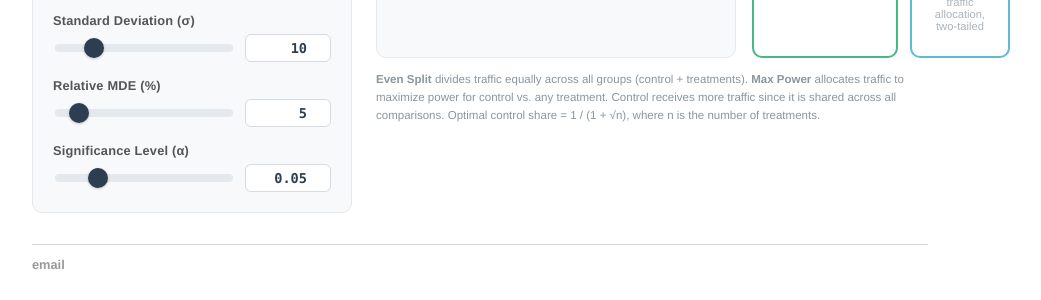
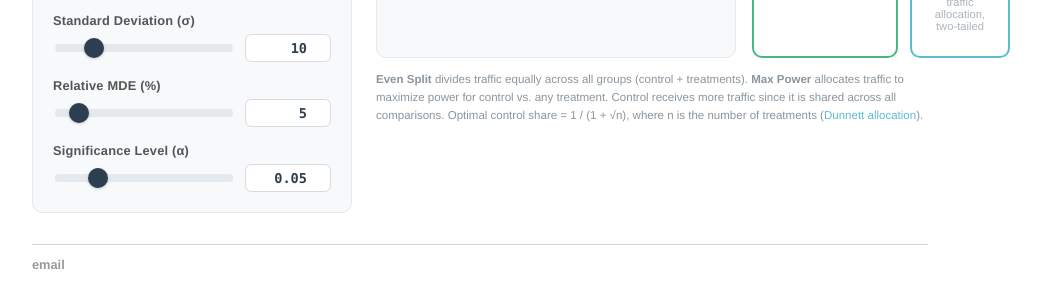
Before and after one commit to Archisman-Roy/Archisman-Roy.github.io, a Jekyll site: the page built from tools/multi-arm-calculator/index.html, in a window 1280 px wide. Shown: the part 694-994 px from the top of the page, without its empty margins (160-1201 px from the left). Built offline with Jekyll 4.4.1, drawn with Linux system fonts in a browser that asks for light colours.

Commit message:
Add Dunnett allocation reference link in note
Co-Authored-By: Claude Opus 4.6 <noreply@anthropic.com>

```diff
--- a/tools/multi-arm-calculator/index.html
+++ b/tools/multi-arm-calculator/index.html
@@ -558,7 +558,8 @@ title: Multi-Arm Experiment Calculator
                 <strong>Even Split</strong> divides traffic equally across all groups (control + treatments).
                 <strong>Max Power</strong> allocates traffic to maximize power for control vs. any treatment.
                 Control receives more traffic since it is shared across all comparisons.
-                Optimal control share = 1 / (1 + &radic;n), where n is the number of treatments.
+                Optimal control share = 1 / (1 + &radic;n), where n is the number of treatments
+                (<a href="https://en.wikipedia.org/wiki/Dunnett%27s_test" style="color:#5dbcd2;">Dunnett allocation</a>).
             </div>
         </div>
     </div>
```
